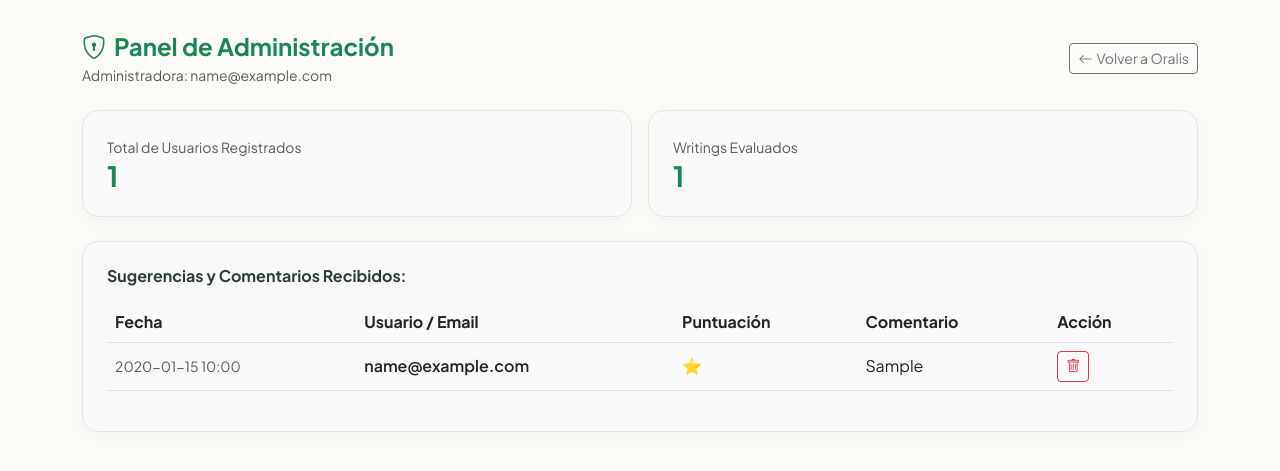
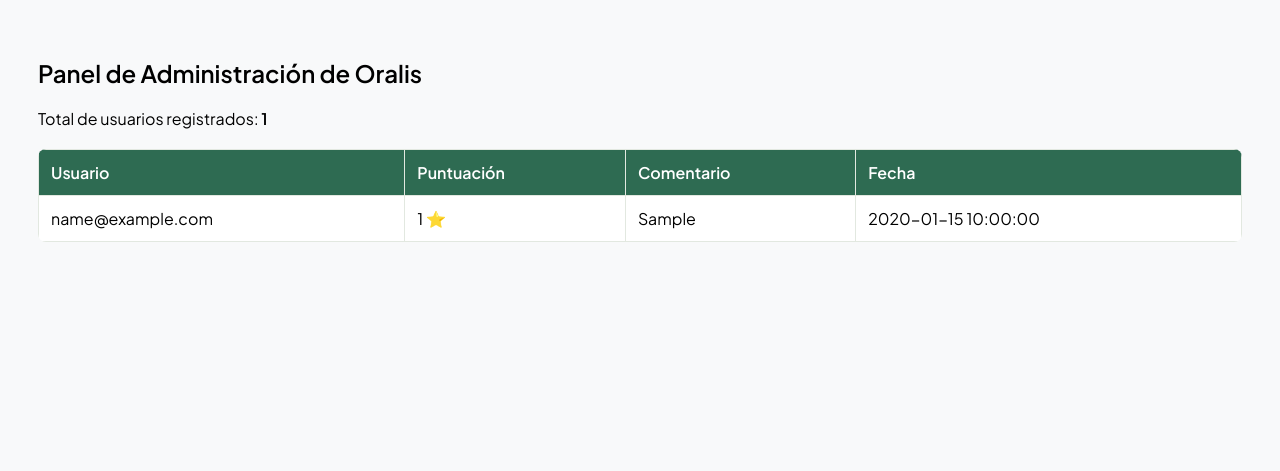
Before and after one commit to pathercab-cmyk/Oralis, a Flask app: template templates/admin_feedbacks.html in a window 1280 px wide. Shown: the top 471 px of the page. Run offline with Flask 3, Linux system fonts and the light colour scheme; tables that the repository leaves empty hold one stand-in row (values such as "Sample post"); the template is opened without the code that fills it: values that come from a table or form of the project are taken from there, most other values are stand-ins (such as "Sample title", 1, 10 or a date in 2020).

Commit message:
Update admin_feedbacks.html

```diff
--- a/templates/admin_feedbacks.html
+++ b/templates/admin_feedbacks.html
@@ -2,106 +2,41 @@
 <html lang="es">
 <head>
     <meta charset="UTF-8">
-    <meta name="viewport" content="width=device-width, initial-scale=1.0">
-    <title>Oralis - Panel de Administración</title>
-    <link href="https://cdn.jsdelivr.net/npm/bootstrap@5.3.0/dist/css/bootstrap.min.css" rel="stylesheet">
-    <link href="https://fonts.googleapis.com/css2?family=Plus+Jakarta+Sans:wght@400;500;600;700&display=swap" rel="stylesheet">
-    <link rel="stylesheet" href="https://cdn.jsdelivr.net/npm/bootstrap-icons@1.11.0/font/bootstrap-icons.css">
+    <title>Panel Administrador - Oralis</title>
+    <link href="https://fonts.googleapis.com/css2?family=Plus+Jakarta+Sans:wght@400;600&display=swap" rel="stylesheet">
     <style>
-        :root {
-            --bg-cream: #FDFBF7;
-            --card-offwhite: #FAFAFA;
-            --accent-green: #4E8B71;
-            --text-dark: #2C3E35;
-            --border-color: #E2E8E0;
-        }
-
-        body {
-            background-color: var(--bg-cream);
-            color: var(--text-dark);
-            font-family: 'Plus Jakarta Sans', sans-serif;
-            padding: 2rem;
-        }
-
-        .card-custom {
-            background-color: var(--card-offwhite);
-            border: 1px solid var(--border-color);
-            border-radius: 16px;
-            padding: 1.5rem;
-            box-shadow: 0 4px 18px rgba(0,0,0,0.03);
-        }
-
-        .table {
-            --bs-table-bg: transparent;
-        }
+        body { font-family: 'Plus Jakarta Sans', sans-serif; padding: 30px; background: #F8F9FA; }
+        table { width: 100%; border-collapse: collapse; background: white; margin-top: 20px; border-radius: 8px; overflow: hidden; }
+        th, td { padding: 12px; border: 1px solid #E2E8E0; text-align: left; }
+        th { background: #2E6B52; color: white; }
     </style>
 </head>
 <body>
-
-<div class="container">
-    <div class="d-flex justify-content-between align-items-center mb-4">
-        <div>
-            <h4 class="fw-bold mb-1 text-success"><i class="bi bi-shield-lock me-2"></i>Panel de Administración</h4>
-            <p class="text-muted small mb-0">Administradora: {{ admin_email }}</p>
-        </div>
-        <a href="/" class="btn btn-outline-secondary btn-sm"><i class="bi bi-arrow-left me-1"></i>Volver a Oralis</a>
-    </div>
-
-    <!-- Muestras Métricas del Sistema -->
-    <div class="row g-3 mb-4">
-        <div class="col-md-6">
-            <div class="card-custom">
-                <span class="text-muted small">Total de Usuarios Registrados</span>
-                <h3 class="fw-bold text-success mb-0">{{ total_usuarios }}</h3>
-            </div>
-        </div>
-        <div class="col-md-6">
-            <div class="card-custom">
-                <span class="text-muted small">Writings Evaluados</span>
-                <h3 class="fw-bold text-success mb-0">{{ total_writings }}</h3>
-            </div>
-        </div>
-    </div>
-
-    <!-- Listado de Feedbacks -->
-    <div class="card-custom">
-        <h6 class="fw-bold mb-3">Sugerencias y Comentarios Recibidos:</h6>
-        <div class="table-responsive">
-            <table class="table table-hover align-middle">
+    <h2>Panel de Administración de Oralis</h2>
+    <p>Total de usuarios registrados: <strong>{{ total_usuarios }}</strong></p>
+    <table>
         <thead>
             <tr>
-                        <th>Fecha</th>
-                        <th>Usuario / Email</th>
+                <th>Usuario</th>
                 <th>Puntuación</th>
                 <th>Comentario</th>
-                        <th>Acción</th>
+                <th>Fecha</th>
             </tr>
         </thead>
         <tbody>
             {% for fb in feedbacks %}
             <tr>
-                        <td class="small text-muted">{{ fb.fecha_creacion.strftime('%Y-%m-%d %H:%M') }}</td>
-                        <td class="fw-semibold">{{ fb.usuario_email }}</td>
-                        <td>
-                            {% for i in range(fb.puntuacion) %}⭐{% endfor %}
-                        </td>
+                <td>{{ fb.usuario_email }}</td>
+                <td>{{ fb.puntuacion }} ⭐</td>
                 <td>{{ fb.comentario }}</td>
-                        <td>
-                            <form action="/admin/feedbacks/eliminar/{{ fb.id }}" method="POST" style="display:inline;">
-                                <button type="submit" class="btn btn-sm btn-outline-danger" onclick="return confirm('¿Borrar este comentario?')"><i class="bi bi-trash"></i></button>
-                            </form>
-                        </td>
+                <td>{{ fb.fecha_creacion }}</td>
             </tr>
             {% else %}
             <tr>
-                        <td colspan="5" class="text-center text-muted py-4">No hay feedbacks registrados aún.</td>
+                <td colspan="4">No hay feedback registrado aún.</td>
             </tr>
             {% endfor %}
         </tbody>
     </table>
-        </div>
-    </div>
-</div>
-
 </body>
 </html>
```
Lines whose indentation alone changed are shown as unchanged.
